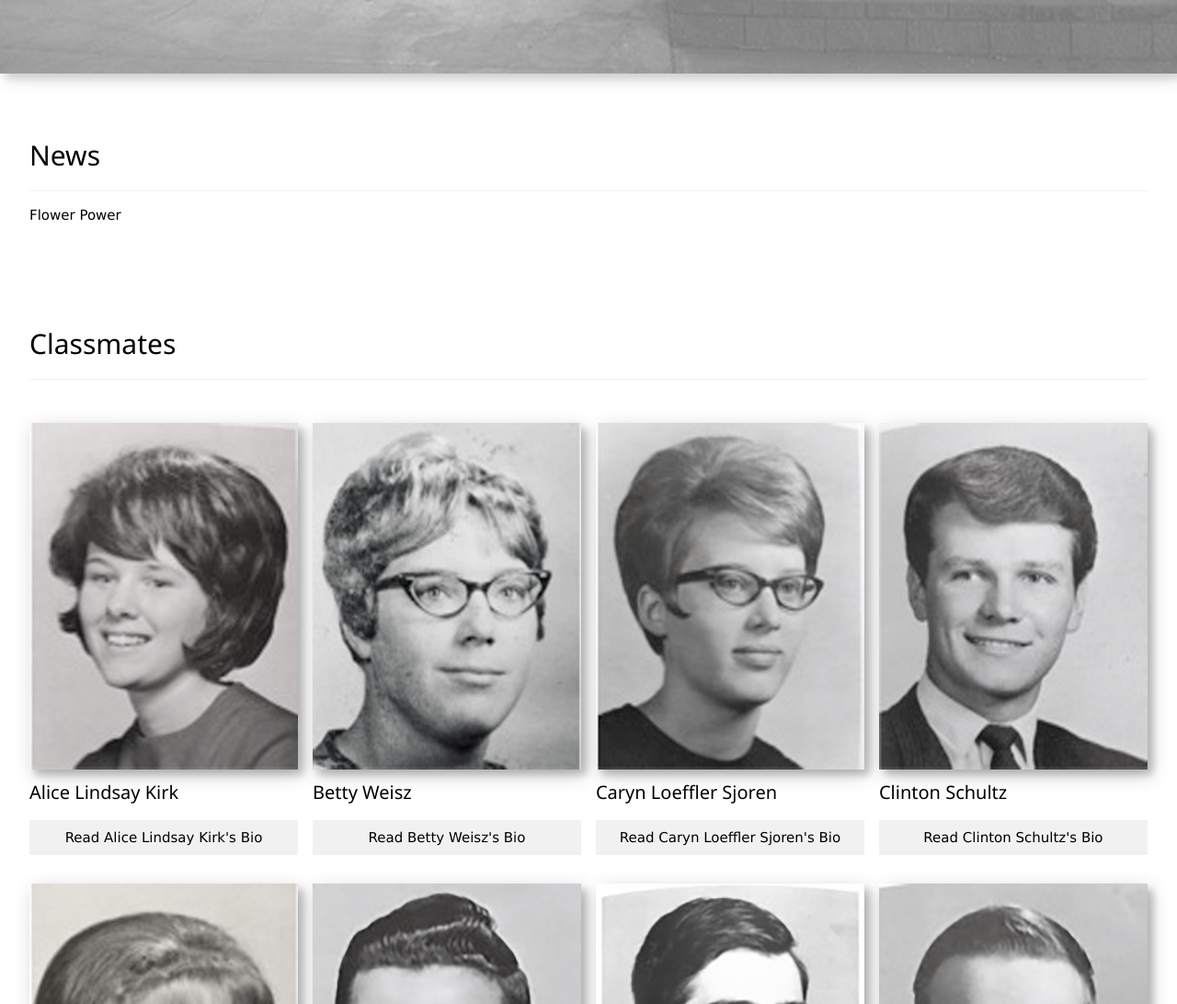
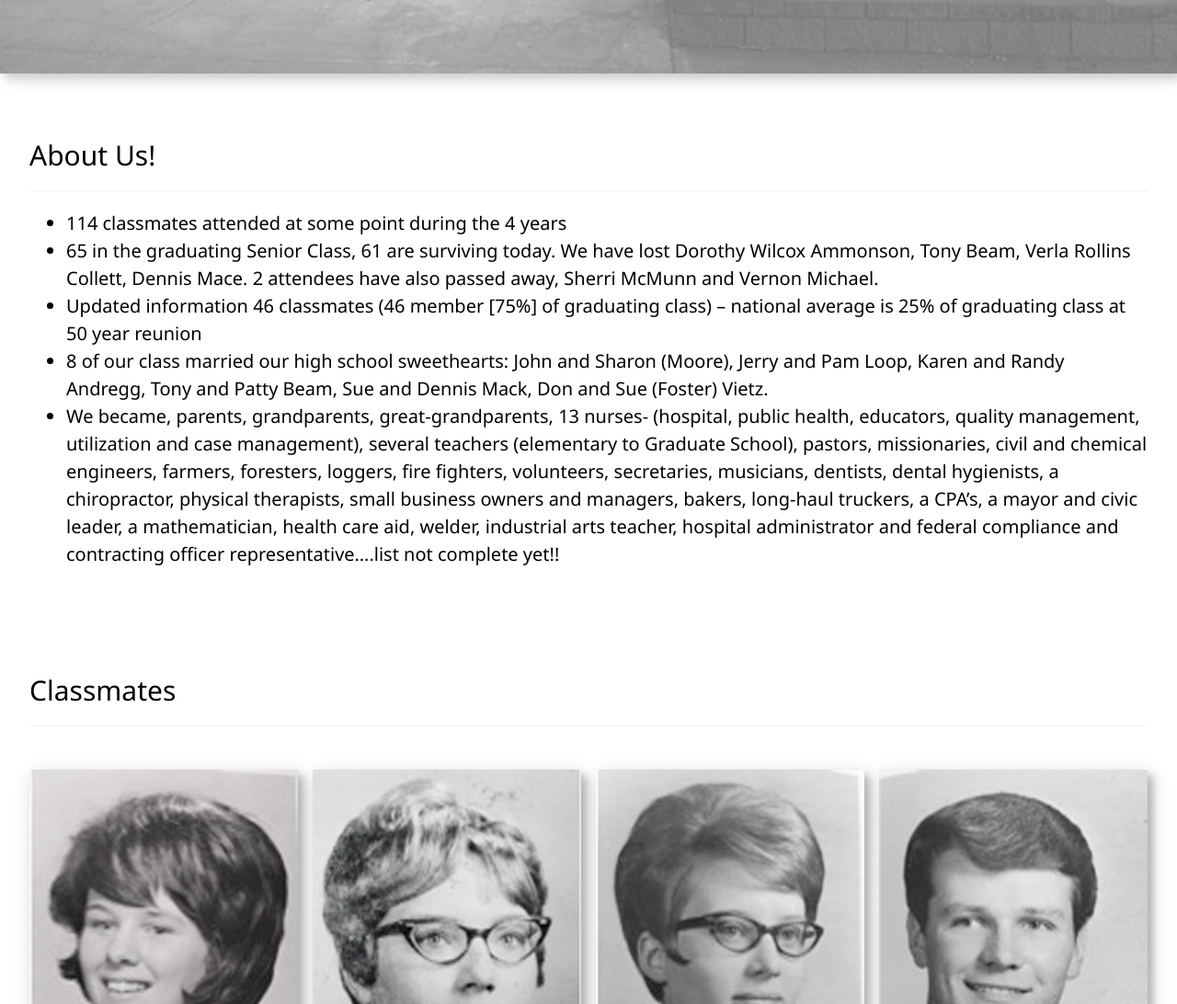
Before and after one commit to Anchises68/gemstateclassof68, a React app: page index.html in a window 1280 px wide. Shown: the part 720-1812 px from the top of the page at 92% size. Built offline with nearby package versions, Linux system fonts and the light colour scheme.

```diff
--- a/index.html
+++ b/index.html
@@ -13,7 +13,7 @@
       <!--<a href="#home" class="w3-bar-item w3-button"><b>BR</b> Architects</a>-->
       <!-- Float links to the right. Hide them on small screens -->
       <div class="w3-right w3-hide-small">
-        <a href="#contact" class="w3-bar-item w3-button"><h3>News</h3></a>
+        <a href="#contact" class="w3-bar-item w3-button"><h3>About Us!</h3></a>
         <a href="#about" class="w3-bar-item w3-button"><h3>Classmates</h3></a>
         <a href="#projects" class="w3-bar-item w3-button"><h3>Reunion Photos</h3></a>
       </div>
@@ -36,8 +36,16 @@
 
     <!-- News Section -->
     <div class="w3-container w3-padding-32" id="contact">
-      <h2 class="w3-border-bottom w3-border-light-grey w3-padding-16">News</h2>
-      <p>Flower Power</p>
+      <h2 class="w3-border-bottom w3-border-light-grey w3-padding-16">About Us!</h2>
+      <h4>
+        <ul>
+          <li>114 classmates attended at some point during the 4 years</li>
+          <li>65 in the graduating Senior Class, 61 are surviving today.  We have lost Dorothy Wilcox Ammonson, Tony Beam,  Verla Rollins Collett, Dennis Mace.  2 attendees have also passed away, Sherri McMunn and  Vernon Michael.</li>
+          <li>Updated information 46 classmates (46 member [75%] of graduating class) – national average is 25% of graduating class at 50 year reunion</li>
+          <li>8 of our class married our high school sweethearts: John and Sharon (Moore), Jerry and Pam Loop, Karen and Randy Andregg, Tony and Patty Beam, Sue and Dennis Mack, Don and Sue (Foster) Vietz.</li>
+          <li>We became, parents, grandparents, great-grandparents, 13 nurses- (hospital, public health, educators, quality management, utilization and case management), several teachers (elementary to Graduate School), pastors, missionaries, civil and chemical engineers, farmers, foresters, loggers, fire fighters, volunteers, secretaries, musicians, dentists, dental hygienists, a chiropractor, physical therapists, small business owners and managers, bakers, long-haul truckers, a CPA’s, a mayor and civic leader, a mathematician, health care aid, welder, industrial arts teacher, hospital administrator and federal compliance and contracting officer representative….list not complete yet!!</li>
+      </ul>
+    </h4>
     </div>
 
     <div id="photo"></div>
```
